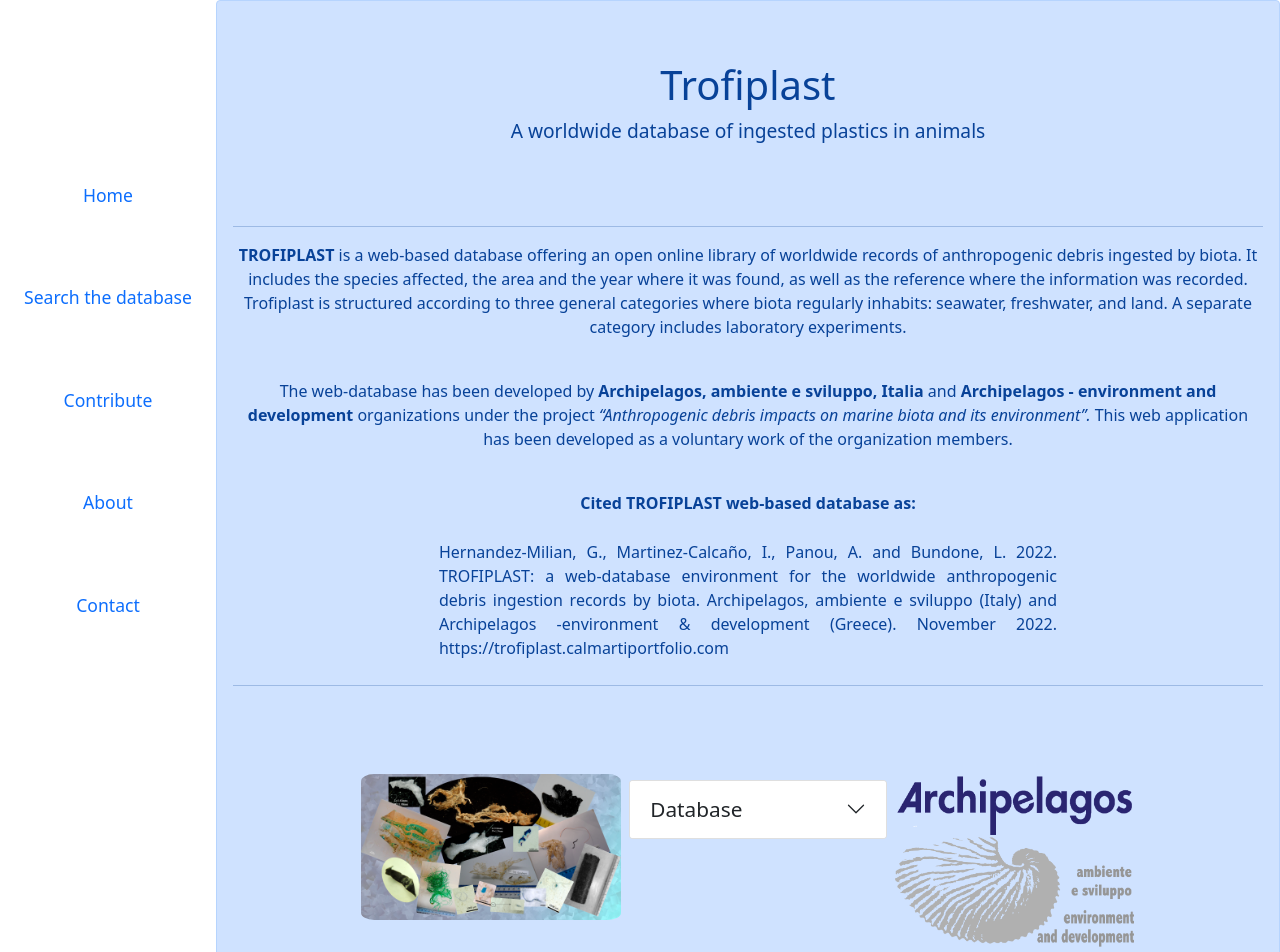
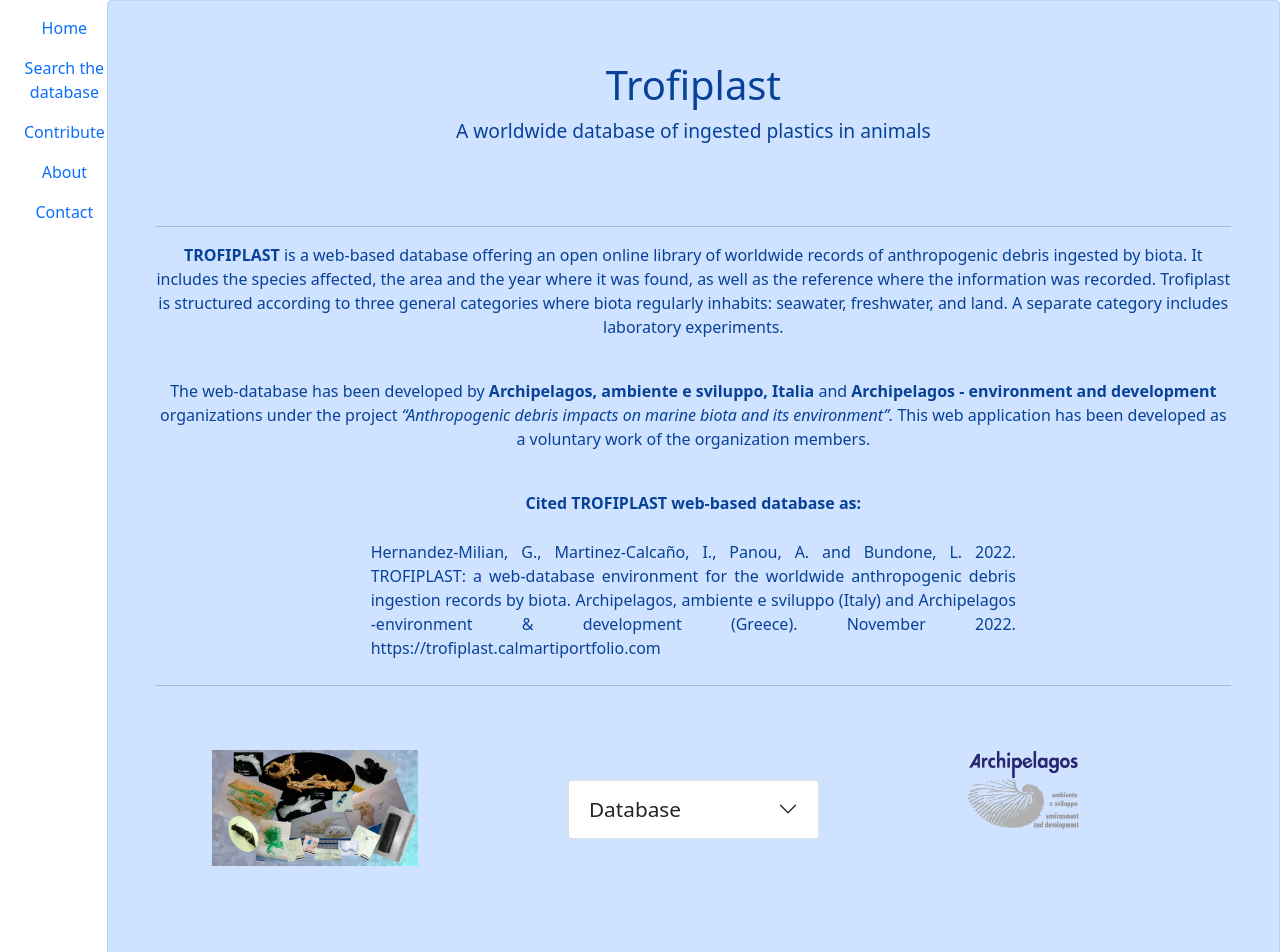
Before and after one commit to calmarti/trofiplast-frontend, a React (Create React App) app: page / in a window 1280 px wide. Shown: the top 952 px of the page. Built offline with nearby package versions, Linux system fonts and the light colour scheme.

Commit message:
mejoras en el responsiveness del Home (excluye menu)

```diff
--- a/src/components/Detail/Detail.js
+++ b/src/components/Detail/Detail.js
@@ -27,7 +27,7 @@
           <Sidebar />
         </Col>
 
-        <Col className="px-0">
+        <Col className="px-0 col-detail">
           <main>
             <Alert variant="primary" className="detail-alert-component py-5">
               <br />
--- a/src/components/Detail/detail.css
+++ b/src/components/Detail/detail.css
@@ -1,4 +1,3 @@
-/* .justify{
-    text-align: justify;
-    text-justify: inter-word;
-} */
+.col-detail{
+    height: auto;
+}
--- a/src/components/Home/Home.js
+++ b/src/components/Home/Home.js
@@ -7,13 +7,13 @@
 
 export default function Home() {
   return (
-    <Container fluid className="viewport-size">
-      <Row className="viewport-size">
-        <Col md="auto" className="px-0 viewport-size" >
+    <Container fluid className="">
+      <Row className="">
+        <Col lg={1} className="px-0" >
           <Sidebar />
         </Col>
-        <Col className="px-0">
-          <HomeMain />
+        <Col lg={11}className="px-0">
+         <HomeMain />
         </Col>
       </Row>
     </Container>
--- a/src/components/Home/HomeMain.js
+++ b/src/components/Home/HomeMain.js
@@ -4,16 +4,16 @@
 import Button from "react-bootstrap/Button";
 import mainImage from "../../images/trofiplast-main.png";
 import logo from "../../images/archipelagos_logo.png";
+import Container from "react-bootstrap/esm/Container";
+import Col from "react-bootstrap/esm/Col";
+import Row from "react-bootstrap/esm/Row";
 
-//TODO: elemento 'main' pierde la altura del padre (column y row): 16 px menos ==> solución: ajustar la altura de la fila a un valor apropiado (heredada por columnas y todo lo demás)
-//TODO: responsiveness: el único que es responsive es el main; y dentro de este NO es responsive el accordion o los botones
-//el sidebar es responsive a medias pero necesita colapsarse en un menú de hamburguesa o algo así
-//TODO: Buscar y contribuir. Cada opción podría ser a su vez un Alert.Link as a Button
+
 
 export default function HomeMain() {
   return (
     <main className="home-main">
-      <Alert  className="alert-component" variant="primary">
+      <Alert className="alert-component px-5" variant="primary">
         <br />
         <Alert.Heading className="display-6 alert-heading">
           Trofiplast
@@ -26,76 +26,103 @@
         <hr />
 
         <p className="spacer">
-        <strong>TROFIPLAST</strong> is a web-based database offering an open online library of worldwide records of anthropogenic debris ingested by biota. It includes the species affected, the area and the year where it was found, as well as the reference where the information was recorded.
-        Trofiplast is structured according to three general categories where biota regularly inhabits: seawater, freshwater, and land. A separate category  includes laboratory experiments.</p>
-
+          <strong>TROFIPLAST</strong> is a web-based database offering an open
+          online library of worldwide records of anthropogenic debris ingested
+          by biota. It includes the species affected, the area and the year
+          where it was found, as well as the reference where the information was
+          recorded. Trofiplast is structured according to three general
+          categories where biota regularly inhabits: seawater, freshwater, and
+          land. A separate category includes laboratory experiments.
+        </p>
 
         <p className="spacer"></p>
 
-<p className="spacer">The web-database has been developed by <strong>Archipelagos, ambiente e sviluppo, Italia </strong> and <strong>Archipelagos - environment and development </strong> organizations under the project <em>“Anthropogenic debris impacts on marine biota and its environment”. </em> This web application has been developed as a voluntary work of the organization members.</p>
-
+        <p className="spacer">
+          The web-database has been developed by{" "}
+          <strong>Archipelagos, ambiente e sviluppo, Italia </strong> and{" "}
+          <strong>Archipelagos - environment and development </strong>{" "}
+          organizations under the project{" "}
+          <em>
+            “Anthropogenic debris impacts on marine biota and its environment”.{" "}
+          </em>{" "}
+          This web application has been developed as a voluntary work of the
+          organization members.
+        </p>
 
         <strong>Cited TROFIPLAST web-based database as:</strong>
         <p className="spacer reference-box">
-Hernandez-Milian, G., Martinez-Calcaño, I., Panou, A. and Bundone, L. 2022. TROFIPLAST: a web-database environment for the worldwide anthropogenic debris ingestion records by biota. Archipelagos, ambiente e sviluppo (Italy) and Archipelagos -environment & development (Greece). November 2022. https://trofiplast.calmartiportfolio.com</p>
-
+          Hernandez-Milian, G., Martinez-Calcaño, I., Panou, A. and Bundone, L.
+          2022. TROFIPLAST: a web-database environment for the worldwide
+          anthropogenic debris ingestion records by biota. Archipelagos,
+          ambiente e sviluppo (Italy) and Archipelagos -environment &
+          development (Greece). November 2022.
+          https://trofiplast.calmartiportfolio.com
+        </p>
 
         <hr />
 
-   <div className="bottom-wrapper">
+        <Container fluid>
 
-        <Figure className="main-figure">
-          <Figure.Image
-            width={260}
+          <Row className="">
+            <Col lg={3}>
+              <Figure className="main-figure figure-image">
+                <Figure.Image width={350} alt="" src={mainImage} />
+              </Figure>
+            </Col>
 
-            alt=""
-            src={mainImage}
-            className="figure-image"
-          />
-        </Figure>
-
-
-
-        <Accordion className="accordion">
-          <Accordion.Item  eventKey="0" className="bg-primary-outline">
+            <Col lg={6}>
+              <Accordion fluid className="accordion">
+                <Accordion.Item eventKey="0" className="bg-primary-outline">
                   <Accordion.Header>
                     <span className="accordion-header">Database</span>
                   </Accordion.Header>
                   <Accordion.Body>
+                    <Container fluid>
+                      <Row className="d-flex flex-column justify-content-center">
                           <Button
                             as="a"
                             href="/search"
                             className="search-button"
-                size="lg"
+                            size="md"
                             variant="outline-primary"
                           >
                             Search
                           </Button>
+
+
+
                           <Button
                             as="a"
                             // href="/contribute"
                             href=""
                             className="contrib-button"
-                size="lg"
+                            size="md"
                             variant="outline-info"
                           >
                             Contribute
                           </Button>
+
+                      </Row>
+                    </Container>
                   </Accordion.Body>
                 </Accordion.Item>
               </Accordion>
+            </Col>
 
+            <Col lg={3}>
               <Figure className="logo-figure">
                 <Figure.Image
-            width={240}
+                  width={350}
                   alt=""
                   src={logo}
                   className="figure-image"
                 />
               </Figure>
+            </Col>
+          </Row>
 
-        </div>
-
+          {/* </div> */}
+        </Container>
       </Alert>
     </main>
   );
--- a/src/components/Home/homeMain.css
+++ b/src/components/Home/homeMain.css
@@ -1,3 +1,7 @@
+.home-main {
+  height: auto;
+}
+
 .spacer{
 margin-bottom:2.5rem;
 }
@@ -7,49 +11,53 @@
 height:inherit;
 }
 
+.alert-content{
+  padding:3rem;
+}
+
+.logo-figure {
+  margin-bottom: 2rem;
+  }
+
+.main-figure{
+  margin-bottom:2rem;
+  }
+
+
+
 .accordion {
   position: relative;
   top: 30px;
   margin: 0 auto;
-  width:100%;
+  width: 60%;
   margin-bottom: 80px;
+  display:flex;
+  flex-direction: column;
+  /* align-items: center; */
 }
 
 .search-button {
-  margin-top: 2px;
-  width: 300px;
+  margin-top: 0.5rem;
+  margin-bottom: 0.5rem;
+  width: 10rem;
 }
 
 .contrib-button {
-  margin-top: 8px;
-  width: 300px;
+  margin-top: 0.5rem;
+  margin-bottom: 0.5rem;
+  width: 10rem;
 }
 
 .reference-box{
   width:60%;
   text-align: justify;
   margin:25px auto;
-
-}
-
-.bottom-wrapper{
-  display:flex;
-  flex-flow: row nowrap;
-
-
 }
 
 @media all and (min-width: 768px){
 
 .home-main{
-  height: 160vh;
-}
-
-.viewport-size{
-
-}
-.alert-heading{
-
+  height: 120vh;
 }
 
 .alert-component {
@@ -63,50 +71,46 @@
   font-size: 1.2rem;
 }
 
-.bottom-wrapper{
-  display:flex;
-  flex-flow: row nowrap;
-  position: relative;
-  top:3rem;
-
-
-
-}
 
 .accordion {
-  position: relative;
+  margin-top:3rem;
+  width:50%;
+  /* position: relative;
   top: 30px;
   margin: 0 auto;
-  width: 25%;
+  width:60%;
   margin-bottom: 80px;
+  display:flex;
+  flex-direction: column nowrap; */
+  /* justify-content: center; */
+  /* align-items: center; */
 }
 
 .accordion-header {
   font-size: 1.3rem;
 }
 
-.search-button {
-  margin-top: 2px;
-  width: 300px;
+
+
+/* .search-button {
+  width: 7rem;
 }
 
 .contrib-button {
-  margin-top: 8px;
-  width: 300px;
-}
+  width: 7rem;
+} */
+
 
 .logo-figure {
 margin-right: 8rem;
-margin-top: 1.5rem;
-
+margin-top: 3rem;
 }
 .main-figure{
-  margin-left: 8rem;
-  margin-top:1.5rem;
+  margin-left: 2rem;
+  margin-top:3rem;
 }
 
 .figure-image {
-  border-radius: 5%;
   max-width: 100%;
   height:auto;
 }
--- a/src/components/layout/Sidebar.js
+++ b/src/components/layout/Sidebar.js
@@ -1,6 +1,8 @@
 import Navbar from "react-bootstrap/Navbar";
 import Container from "react-bootstrap/Container";
 import Nav from "react-bootstrap/Nav";
+import Row from "react-bootstrap/esm/Row";
+import Col from "react-bootstrap/esm/Col";
 
 //la clase utilty 'h-100' de Navbar expande el Sidebar hasta el 100 de la altura del padre
 //OJO: Navbar no tiene ni bg ni variant ni nada relacionado con el color (variant no parece recibir, bg sí)
@@ -8,19 +10,34 @@
 
 export default function Sidebar() {
   return (
-    <Container fluid className="viewport-size">
-    <Navbar variant="primary" className="h-100 py-0" expand="xs" >
-     {/*  <Container> */}
-        <Nav className="flex-column">
-          <Nav.Link href="/" className="nav-item">Home</Nav.Link>
-          <Nav.Link href="/search" className="nav-item">Search the database</Nav.Link>
+
+      <Row>
+       <Col>
+      <Navbar variant="primary" className="h-100"  expand="xs">
+      <Container fluid className="" >
+        <Nav className="">
+          <Nav.Link href="/" className="nav-item">
+            Home
+          </Nav.Link>
+          <Nav.Link href="/search" className="nav-item">
+            Search the database
+          </Nav.Link>
           {/* <Nav.Link href="/contribute" className="nav-item">Contribute</Nav.Link> */}
-          <Nav.Link href="" className="nav-item">Contribute</Nav.Link>
-          <Nav.Link href="/about" className="nav-item">About</Nav.Link>
-          <Nav.Link href="/contact" className="nav-item">Contact</Nav.Link>
+          <Nav.Link href="" className="nav-item">
+            Contribute
+          </Nav.Link>
+          <Nav.Link href="/about" className="nav-item">
+            About
+          </Nav.Link>
+          <Nav.Link href="/contact" className="nav-item">
+            Contact
+          </Nav.Link>
           {/* <Nav.Link href="">Donate</Nav.Link> */}
         </Nav>
-    </Navbar>
-      </Container>
+        </Container>
+      </Navbar>
+     </Col>
+     </Row>
+
   );
 }
--- a/src/components/layout/layout.css
+++ b/src/components/layout/layout.css
@@ -1,41 +1,36 @@
 
-.flex-column {
-
-  position:relative;
-  left:25%;
+.sidebar-column {
+  /* display:flex;
   flex-direction: column;
   justify-content: center;
   align-items: center;
-  gap: 5px;
-  font-size: 1.2em;
+  gap: 2px;
+  font-size: 1.2em; */
 }
 
 
-@media all and (min-width: 768px){
+/* @media all and (min-width: 768px){ */
 
   .viewport-size{
-    height:100vh;
+    /* height:100vh; */
   }
 
-/*   .home-main{
-    height: 100vh;
-  } */
 
-
-.flex-column {
-  position:relative;
-  left:0;
+/* .sidebar-column {
+  padding-top:8rem;
   height: 100vh;
+  display:flex;
   flex-direction: column;
-  justify-content: center;
+  justify-content: start;
   align-items: center;
-  gap: 60px;
-  font-size: 1.1rem;
-}
+  gap: 2rem;
+  font-size: 1.2rem;
+} */
 
 .nav-item {
   text-align: center;
-  /*  flex: 0 0 0;  /* /*PENDIENTE DE PROBAR DE SER NECESARIO */
+
 }
 
-}
+/* k
+ */
```
Lines whose indentation alone changed are shown as unchanged.
